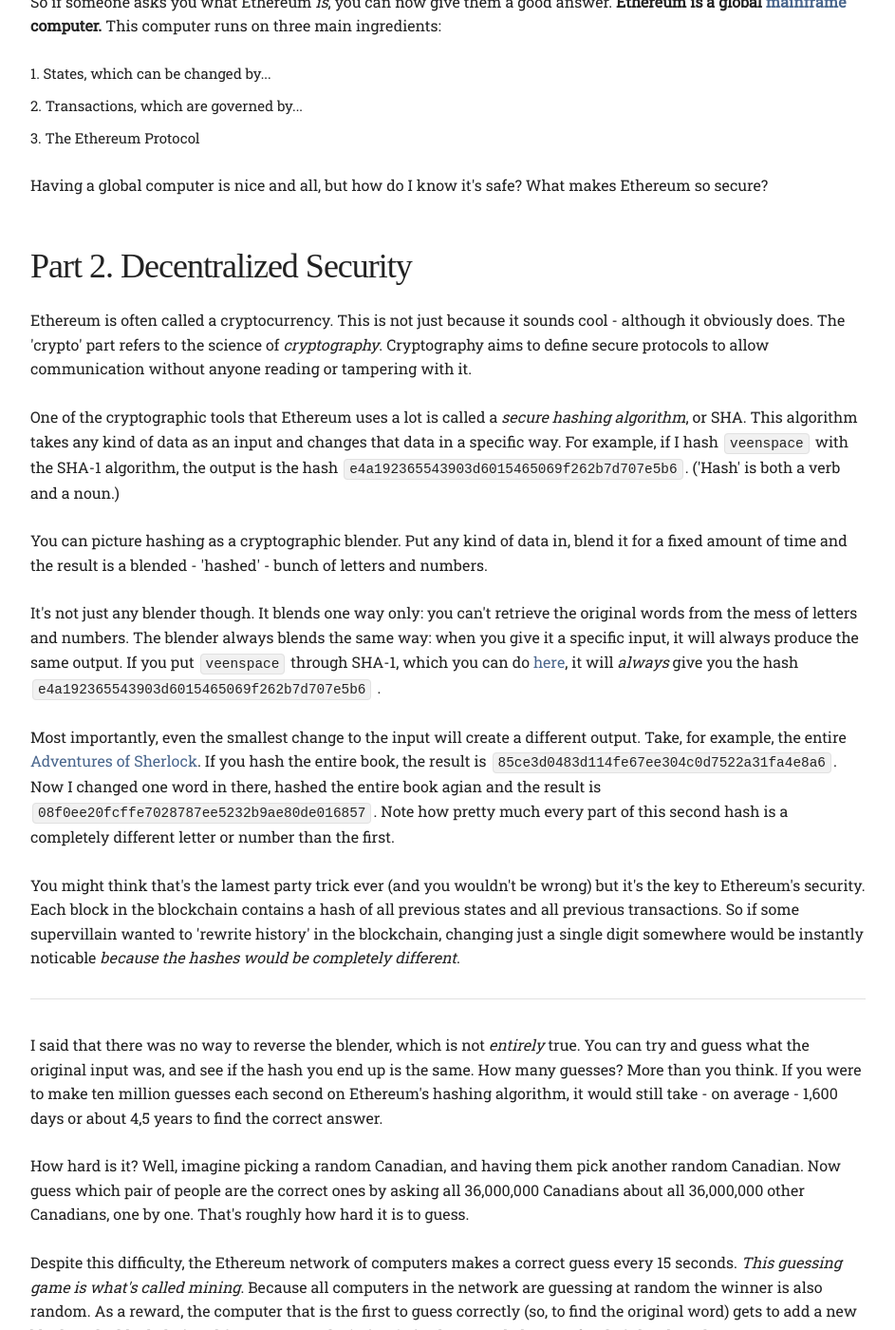
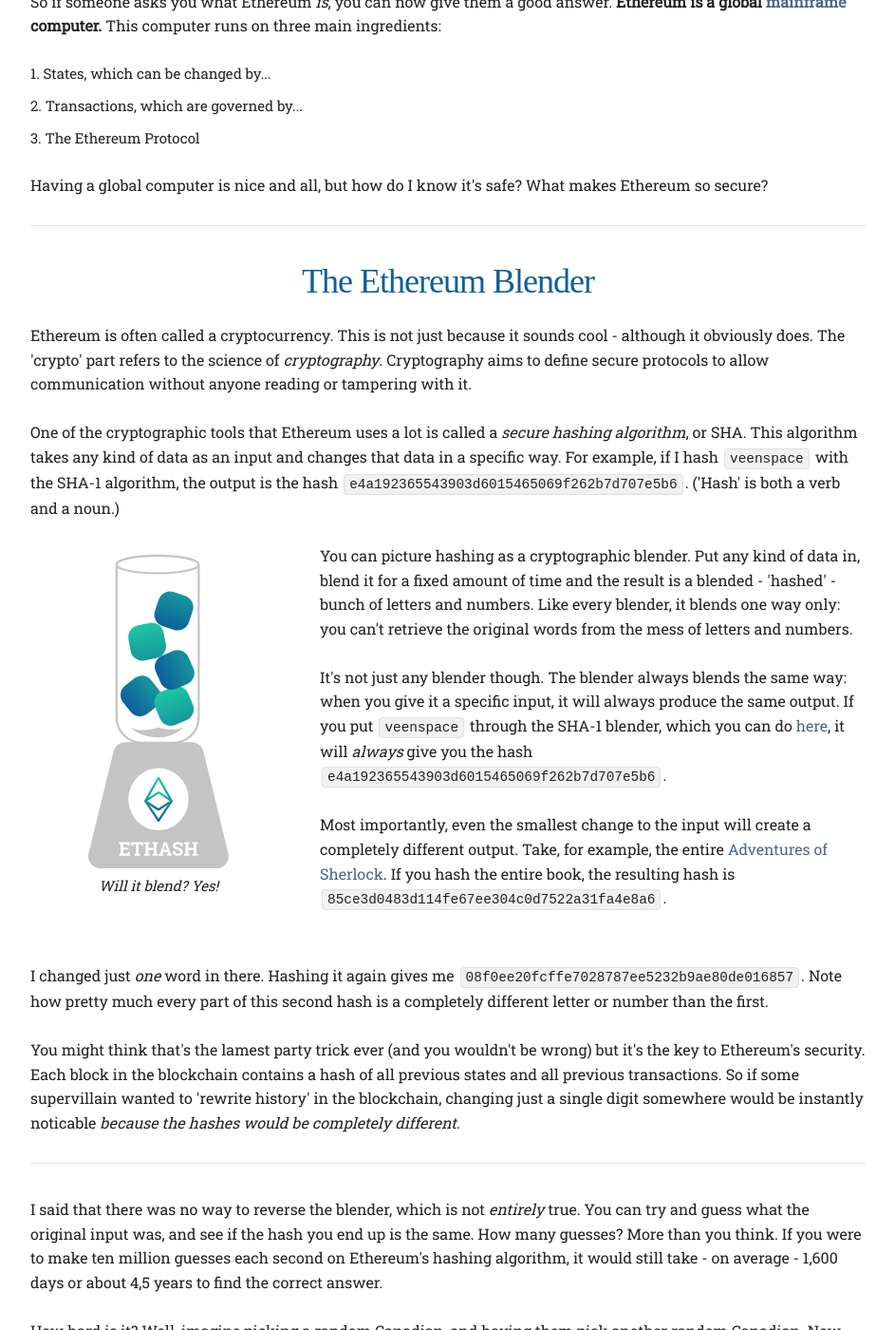
Before and after one commit to vdveen/vdveen.github.io, a Jekyll site: the page ethereum.html, which Jekyll copies as it is, in a window 1280 px wide and 1400 px high, scrolled down 5520 px. Shown: the whole window at 95% size, without its empty margins (168-1111 px from the left). Built offline with Jekyll 4.4.1, drawn with Linux system fonts in a browser that asks for light colours; some web fonts are replaced; some of the changed text lies outside the part shown.

Commit message:
Added the blender

```diff
--- a/ethereum.html
+++ b/ethereum.html
@@ -117,9 +117,10 @@
       <div class="six columns">
         <p>Regular banks keep a record of all transactions and use that to determine how much you have. Your balance is simply
           all money that went in minus all money that went out.</p>
+
         <p>Such a record of all transactions orderd chronologically is called a <em>ledger</em>. The blockchain is basically
-          a digital ledger. Each block in the chain is nothing more than a few dozen transactions with some information about the block itself.
-            Really, <a href='https://etherchain.org/block/4252446'>see for yourself</a>.</p>
+          a digital ledger. Each block in the chain is nothing more than a few dozen transactions with some information about
+          the block itself. Really, <a href='https://etherchain.org/block/4252446'>see for yourself</a>.</p>
       </div>
 
       <div class="one columns">
@@ -171,6 +172,7 @@
       <p> The information about itself is called the <em>header</em> of the block, and contains information like the block&#39;s
         number and who created it. It also contains technical stuff like the difficulty, hashes (more on that later) and
         the gas limit.</p>
+
       <p>Each block must say which block came before it - this is the <em>chain</em> part of blockchain. There is a chain of
         blocks from the first block (aptly called the &#39;genesis block&#39;) to the current block. </p>
     </div>
@@ -180,17 +182,19 @@
     <div class="row" style="margin-top: 5%">
       <div class="twelve columns">
         <p>Every computer in the network store a copy of this blockchain locally. When a new block is successfully added to
-          the chain, every computer updates their version of the blockchain with peer-to-peer filesharing. <br/></p>
+          the chain, every computer updates their version of the blockchain with peer-to-peer filesharing.</p>
+
         <p>The above is true for both Bitcoin and Ethereum (and a bunch of other blockchains), but this is also where similarities
           end and differences begin. Ethereum stores not just transactions, but also <em>states</em>. A state is simply something
           that an object has and that can be changed. The <code>color</code> state of a traffic light might be <code>green</code>,
           but it might also be <code>red</code>. <code>color = green</code> and <code>color = red</code> are two different
-          states of one object.
-        </p>
+          states of one object.</p>
+
         <p>Ethereum can store all kinds of states describing all kinds of real things, from monetary value and data files to
           your pet&#39;s name. If you have an Ethereum wallet, its balance is stored as a state (literally as <code>balance = ...</code>).
           This information is not stored in the blockchain, but in a separate state database. As you might expect, you use
           a transaction to reduce your balance and increase someone else&#39;s balance by the same amount. </p>
+
         <p>But how do you create a state for your pet&#39;s name, and how do you change it? Here&#39;s the key: Ethereum transactions
           don&#39;t just change account balances. In Ethereum, a transaction can change <em>any</em> kind of state. If you
           - for some reason - have stored <code>petname =  Mr. Fluffalopolous</code> , you use a transaction to change that
@@ -219,57 +223,78 @@
           <li>The Ethereum Protocol</li>
         </ol>
         <p>Having a global computer is nice and all, but how do I know it&#39;s safe? What makes Ethereum so secure?</p>
+
+        <hr> </hr>
+        <h3 class="ethtitle">The Ethereum Blender</h3>
+
+        <p>Ethereum is often called a cryptocurrency. This is not just because it sounds cool - although it obviously does.
+          The &#39;crypto&#39; part refers to the science of <em>cryptography</em>. Cryptography aims to define secure protocols
+          to allow communication without anyone reading or tampering with it. </p>
+
+        <p>One of the cryptographic tools that Ethereum uses a lot is called a <em>secure hashing algorithm</em>, or SHA. This
+          algorithm takes any kind of data as an input and changes that data in a specific way. For example, if I hash
+          <code>veenspace</code> with the SHA-1 algorithm, the output is the hash <code>e4a192365543903d6015465069f262b7d707e5b6</code>.
+          (&#39;Hash&#39; is both a verb and a noun.) </p>
       </div>
     </div>
-    <p></p>
-    <h3><a name='header-n95' class='md-header-anchor '></a>Part 2. Decentralized Security</h3>
-    <p>Ethereum is often called a cryptocurrency. This is not just because it sounds cool - although it obviously does. The
-      &#39;crypto&#39; part refers to the science of <em>cryptography</em>. Cryptography aims to define secure protocols
-      to allow communication without anyone reading or tampering with it. </p>
-    <p>One of the cryptographic tools that Ethereum uses a lot is called a <em>secure hashing algorithm</em>, or SHA. This algorithm
-      takes any kind of data as an input and changes that data in a specific way. For example, if I hash
-      <code>veenspace</code> with the SHA-1 algorithm, the output is the hash <code>e4a192365543903d6015465069f262b7d707e5b6</code>.
-      (&#39;Hash&#39; is both a verb and a noun.) </p>
-    <p>You can picture hashing as a cryptographic blender. Put any kind of data in, blend it for a fixed amount of time and
-      the result is a blended - &#39;hashed&#39; - bunch of letters and numbers. </p>
-    <p>It&#39;s not just any blender though. It blends one way only: you can&#39;t retrieve the original words from the mess
-      of letters and numbers. The blender always blends the same way: when you give it a specific input, it will always produce
-      the same output. If you put <code>veenspace</code> through SHA-1, which you can do <a href='http://www.sha1-online.com/'>here</a>,
-      it will <em>always</em> give you the hash <code>e4a192365543903d6015465069f262b7d707e5b6</code> . </p>
-    <p>Most importantly, even the smallest change to the input will create a different output. Take, for example, the entire
-      <a href='https://www.gutenberg.org/cache/epub/1661/pg1661.txt'>Adventures of Sherlock</a>. If you hash the entire book,
-      the result is <code>85ce3d0483d114fe67ee304c0d7522a31fa4e8a6</code>. Now I changed one word in there, hashed the entire
-      book agian and the result is <code>08f0ee20fcffe7028787ee5232b9ae80de016857</code>. Note how pretty much every part
-      of this second hash is a completely different letter or number than the first. </p>
+    <div class="row">
+      <div class="four columns" style="text-align: center">
+        <img src="assets/ethblender.svg" style="max-width: 80%"></img>
+        <h6><em>Will it blend? Yes!</em></h6>
+      </div>
+      <div class="eight columns">
+        <p>You can picture hashing as a cryptographic blender. Put any kind of data in, blend it for a fixed amount of time
+          and the result is a blended - &#39;hashed&#39; - bunch of letters and numbers. Like every blender, it blends one
+          way only: you can&#39;t retrieve the original words from the mess of letters and numbers. </p>
+
+        <p>It&#39;s not just any blender though. The blender always blends the same way: when you give it a specific input,
+          it will always produce the same output. If you put <code>veenspace</code> through the SHA-1 blender, which you
+          can do <a href='http://www.sha1-online.com/'>here</a>, it will <em>always</em> give you the hash
+          <code>e4a192365543903d6015465069f262b7d707e5b6</code>. </p>
+
+        <p>Most importantly, even the smallest change to the input will create a completely different output. Take, for example, the entire
+          <a href='https://www.gutenberg.org/cache/epub/1661/pg1661.txt'>Adventures of Sherlock</a>. If you hash the entire
+          book, the resulting hash is <code>85ce3d0483d114fe67ee304c0d7522a31fa4e8a6</code>.</p>
+      </div>
+    </div>
+
+    <div class="row">
+      <div class="twelve columns">
+
+        <p>I changed just <em>one</em> word in there. Hashing it again gives me <code>08f0ee20fcffe7028787ee5232b9ae80de016857</code>.
+          Note how pretty much every part of this second hash is a completely different letter or number than the first.
+          </p>
+
         <p>You might think that&#39;s the lamest party trick ever (and you wouldn&#39;t be wrong) but it&#39;s the key to Ethereum&#39;s
-      security. Each block in the blockchain contains a hash of all previous states and all previous transactions. So if
-      some supervillain wanted to &#39;rewrite history&#39; in the blockchain, changing just a single digit somewhere would
-      be instantly noticable <em>because the hashes would be completely different</em>.<br/></p>
+          security. Each block in the blockchain contains a hash of all previous states and all previous transactions. So
+          if some supervillain wanted to &#39;rewrite history&#39; in the blockchain, changing just a single digit somewhere
+          would be instantly noticable <em>because the hashes would be completely different</em>.</p>
         <p></p>
         <hr />
         <p></p>
         <p>I said that there was no way to reverse the blender, which is not <em>entirely</em> true. You can try and guess what
-      the original input was, and see if the hash you end up is the same. How many guesses? More than you think. If you were
-      to make ten million guesses each second on Ethereum&#39;s hashing algorithm, it would still take - on average - 1,600
-      days or about 4,5 years to find the correct answer. </p>
-    <p>How hard is it? Well, imagine picking a random Canadian, and having them pick another random Canadian. Now guess which
-      pair of people are the correct ones by asking all 36,000,000 Canadians about all 36,000,000 other Canadians, one by
-      one. That&#39;s roughly how hard it is to guess. </p>
+          the original input was, and see if the hash you end up is the same. How many guesses? More than you think. If you
+          were to make ten million guesses each second on Ethereum&#39;s hashing algorithm, it would still take - on average
+          - 1,600 days or about 4,5 years to find the correct answer. </p>
+        <p>How hard is it? Well, imagine picking a random Canadian, and having them pick another random Canadian. Now guess
+          which pair of people are the correct ones by asking all 36,000,000 Canadians about all 36,000,000 other Canadians,
+          one by one. That&#39;s roughly how hard it is to guess. </p>
         <p>Despite this difficulty, the Ethereum network of computers makes a correct guess every 15 seconds. <em>This guessing game is what&#39;s called mining</em>.
-      Because all computers in the network are guessing at random the winner is also random. As a reward, the computer that
-      is the first to guess correctly (so, to find the original word) gets to add a new block to the blockchain. This computer
-      - the &#39;miner&#39; - is also awarded 5 ETH for their hard work. </p>
-    <p>Simply winning the guessing game isn&#39;t enough to add your block to the chain though. Every other computer in the
-      network needs to double-check your block. Not only do they check if you haven&#39;t altered the blockchain, they also
-      validate each transaction in the block and validate your guess. </p>
+          Because all computers in the network are guessing at random the winner is also random. As a reward, the computer
+          that is the first to guess correctly (so, to find the original word) gets to add a new block to the blockchain.
+          This computer - the &#39;miner&#39; - is also awarded 5 ETH for their hard work. </p>
+        <p>Simply winning the guessing game isn&#39;t enough to add your block to the chain though. Every other computer in
+          the network needs to double-check your block. Not only do they check if you haven&#39;t altered the blockchain,
+          they also validate each transaction in the block and validate your guess. </p>
         <p>Validating the guess is easy: all you need to do is input the guess into the Ethereum hashing algorithm, and it should
-      spit out the hash that everyone&#39;s been working on. It&#39;s hard to guess <code>veenspace</code> when all you have
-      is <code>e4a192365543903d6015465069f262b7d707e5b6</code> , but the other way around can literally be done in less than
-      0.1 seconds. </p>
-    <p>Only when the majority of the network agrees that your guess was correct and that you changed the states correctly is
-      your block valid and thus considered &#39;true&#39;. If you happen to be a supervillain who wants to ignore the protocol
-      and create Ether out of thin air, you would need to have the majority of the network in your own hands. Such an attack
-      - called a &#39;51% Attack&#39; - is unreasonably expensive and very easy to notice, so not profitable at all. </p>
+          spit out the hash that everyone&#39;s been working on. It&#39;s hard to guess <code>veenspace</code> when all you
+          have is <code>e4a192365543903d6015465069f262b7d707e5b6</code> , but the other way around can literally be done
+          in less than 0.1 seconds. </p>
+        <p>Only when the majority of the network agrees that your guess was correct and that you changed the states correctly
+          is your block valid and thus considered &#39;true&#39;. If you happen to be a supervillain who wants to ignore
+          the protocol and create Ether out of thin air, you would need to have the majority of the network in your own hands.
+          Such an attack - called a &#39;51% Attack&#39; - is unreasonably expensive and very easy to notice, so not profitable
+          at all. </p>
 
       </div>
 
```
Also changed, not shown: other parts of ethereum.html (+2 -2 lines), assets/ethblender.svg (added). Lines whose indentation alone changed are shown as unchanged.
